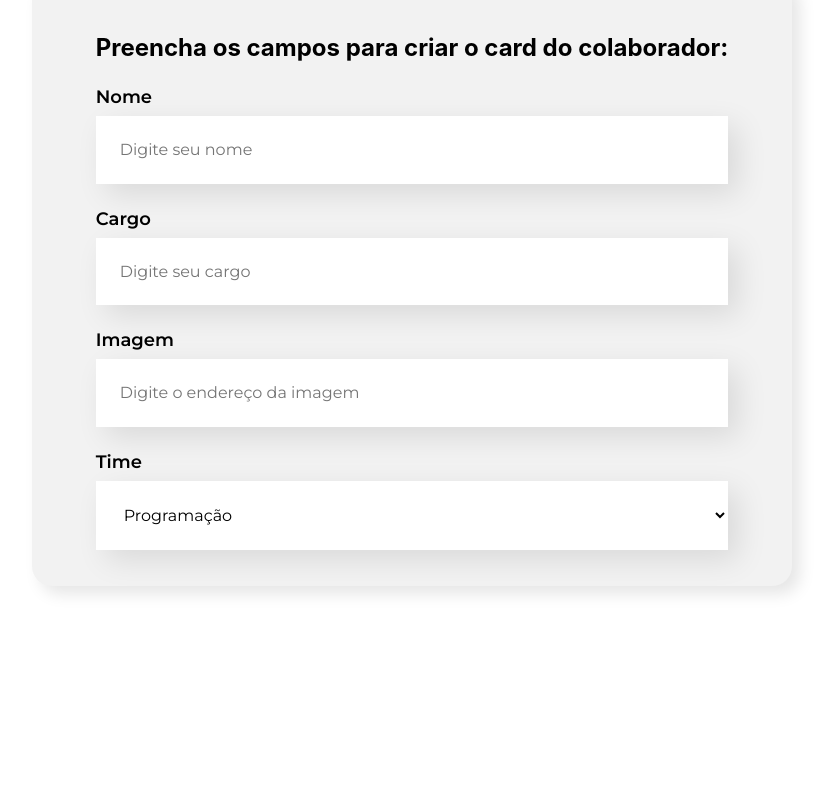
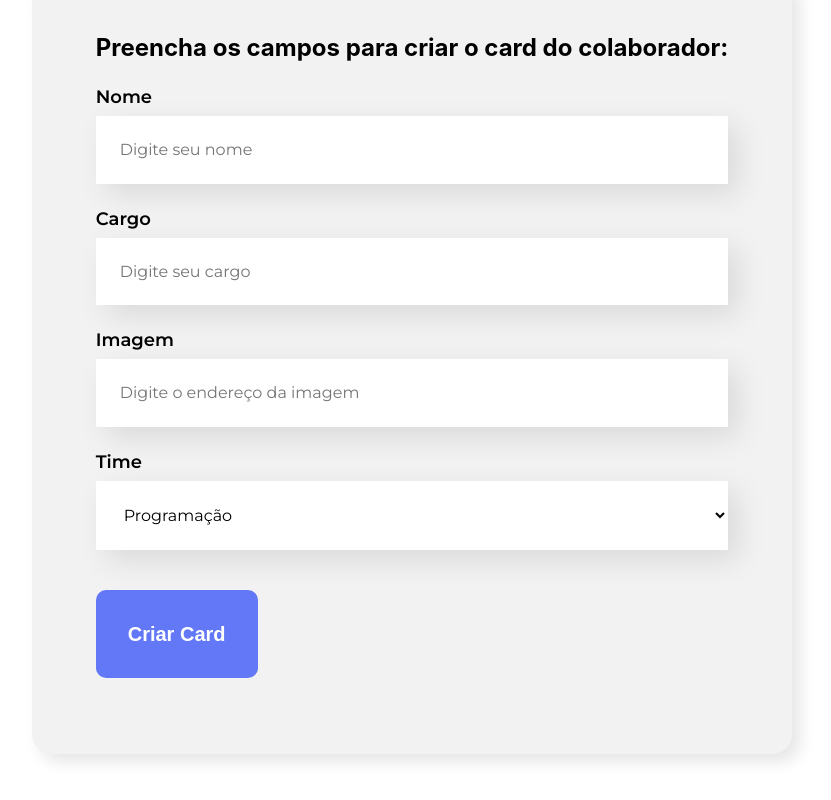
Before and after one commit to repletodepedro/alura-organograma, a React (Create React App) app: page / in a window 1280 px wide. Shown: the part 601-1401 px from the top of the page, without its empty margins (228-1059 px from the left). Before the commit the page ends 1267 px from the top, so only its background shows below. Built offline with nearby package versions, Linux system fonts and the light colour scheme.

Commit message:
Add Botao "Criar Card"

```diff
--- a/src/componentes/Formulario/index.js
+++ b/src/componentes/Formulario/index.js
@@ -1,6 +1,7 @@
 import './Formulario.css'
 import CampoTexto from '../CampoTexto';
 import ListaSuspensa from '../ListaSuspensa';
+import Botao from '../botao';
 
 const Formulario = () => {
 
@@ -23,7 +24,10 @@
                 <CampoTexto label="Nome" placeholder='Digite seu nome' />
                 <CampoTexto label="Cargo" placeholder='Digite seu cargo' />
                 <CampoTexto label="Imagem" placeholder='Digite o endereço da imagem' />
-                <ListaSuspensa label="Time" itens={times}/>
+                <ListaSuspensa label="Time" itens={times} />
+                <Botao>
+                    Criar Card
+                </Botao>
             </form>
         </section>
     )
--- /dev/null
+++ b/src/componentes/botao/Botao.css
@@ -0,0 +1,18 @@
+.botao {
+    background-color: #6278f7;
+    color: #fff;
+    border-radius: 10px;
+    font-weight: 700;
+    font-size: 20px;
+    line-height: 24.38px;
+    padding: 32px;
+    border: none;
+    cursor: pointer;
+    margin: 40px  0;
+}
+
+.botao:hover {
+    background-color: #95ffd4;
+    color: #fff;
+
+}
--- /dev/null
+++ b/src/componentes/botao/index.js
@@ -0,0 +1,9 @@
+import './Botao.css'
+
+const  Botao = (props) => {
+    return <button className='botao'>
+        {props.children}
+    </button>
+}
+
+export default Botao
```
